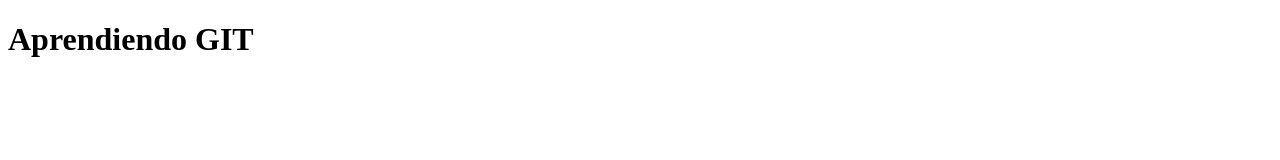
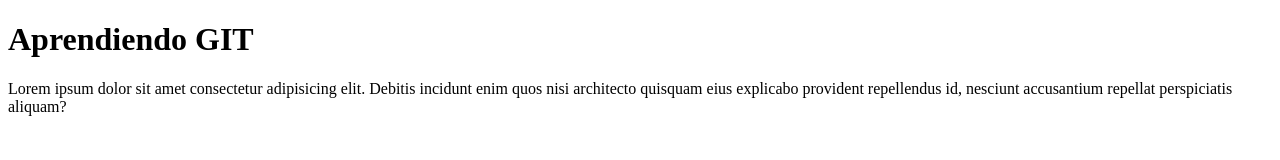
Before and after one commit to Matises13/primer-repo-utn-183, a plain HTML site: page index.html in a window 1280 px wide. Drawn offline with Linux system fonts and the light colour scheme.

Commit message:
Agregamos contacto.html y modificamos inex.html agregando un parrafo

```diff
--- a/index.html
+++ b/index.html
@@ -10,5 +10,7 @@
 
     <h1>Aprendiendo GIT</h1>
 
+    <p>Lorem ipsum dolor sit amet consectetur adipisicing elit. Debitis incidunt enim quos nisi architecto quisquam eius explicabo provident repellendus id, nesciunt accusantium repellat perspiciatis aliquam?</p>
+
 </body>
 </html>
```
Also changed, not shown: contacto.html (added).
